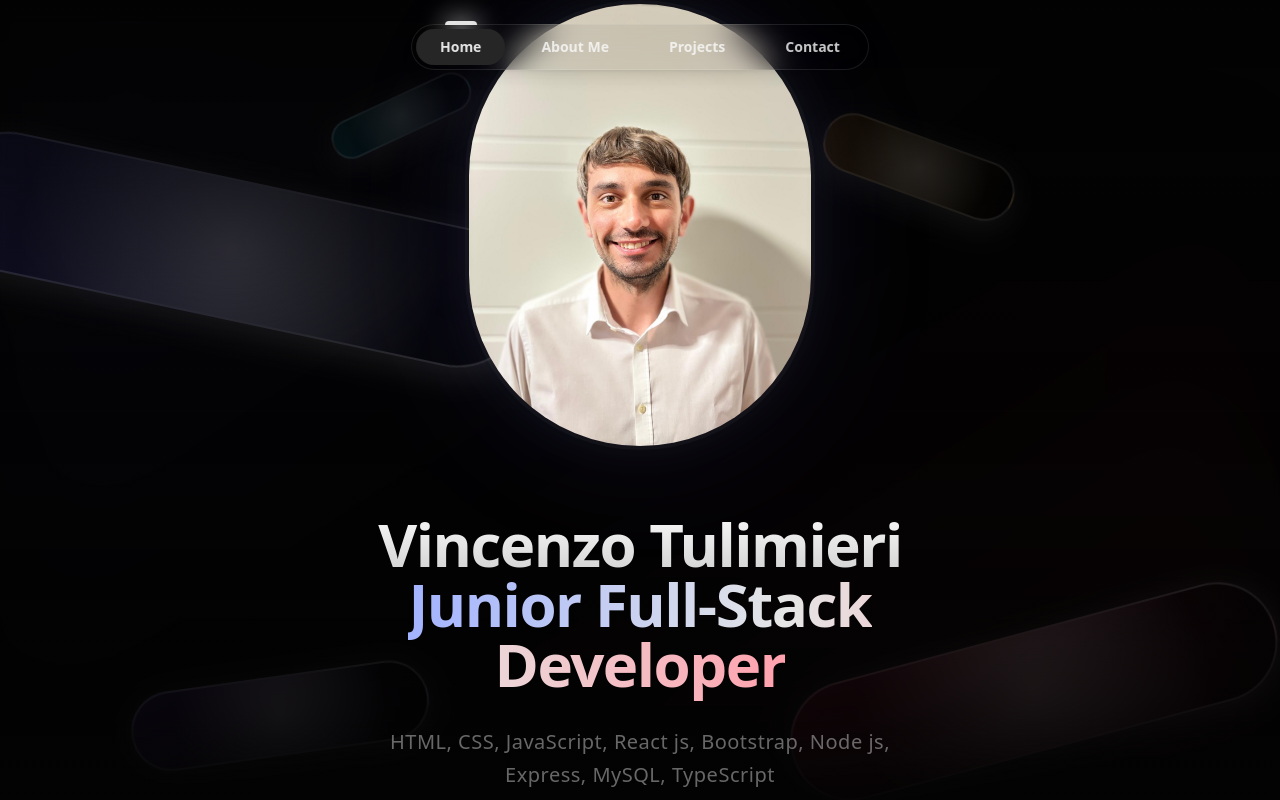
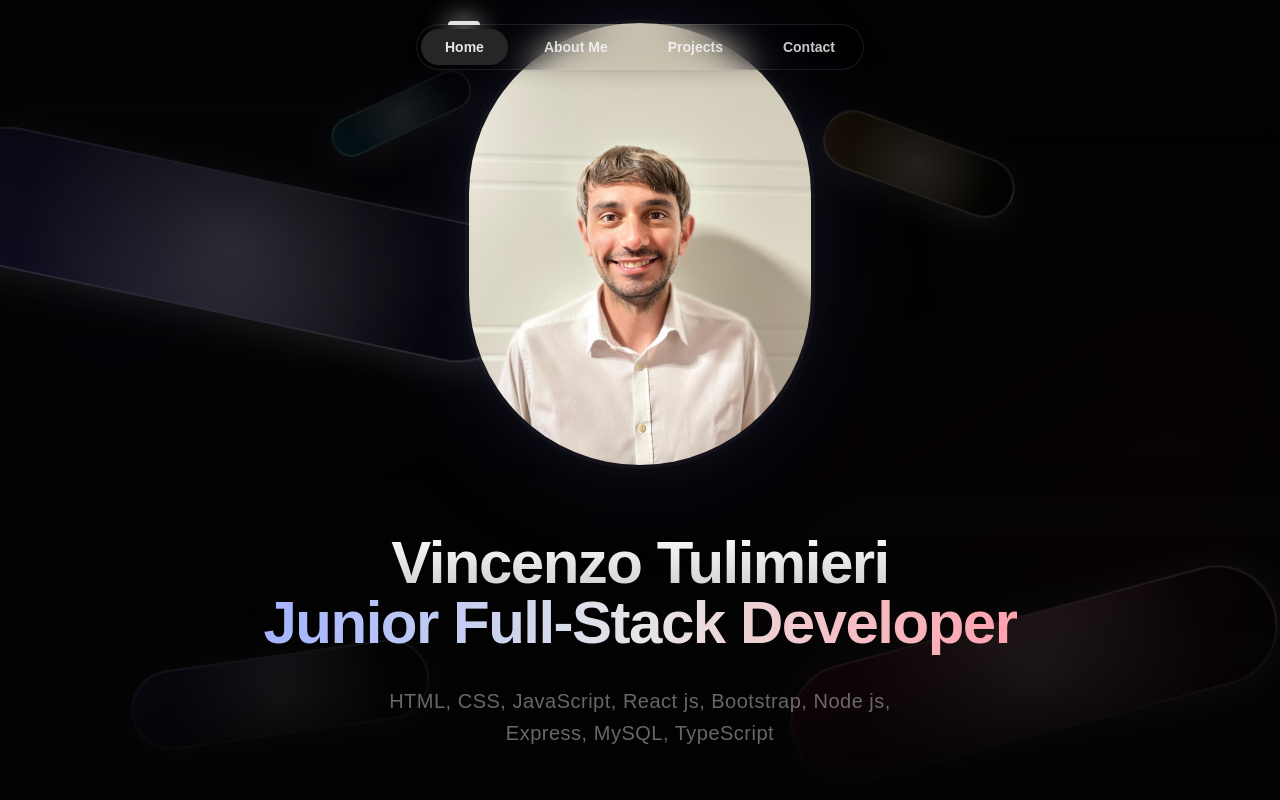
Before and after one commit to VincenzoTulimieri/portfolio-web, a Next.js app: page / in a window 1280 px wide. Shown: the top 800 px of the page. Built offline with nearby package versions, Linux system fonts and the light colour scheme.

Commit message:
add. font-famliy

```diff
--- a/app/globals.css
+++ b/app/globals.css
@@ -237,3 +237,6 @@ html{
     @apply bg-background text-foreground;
   }
 }
+body{
+  font-family: sans-serif
+}
```
